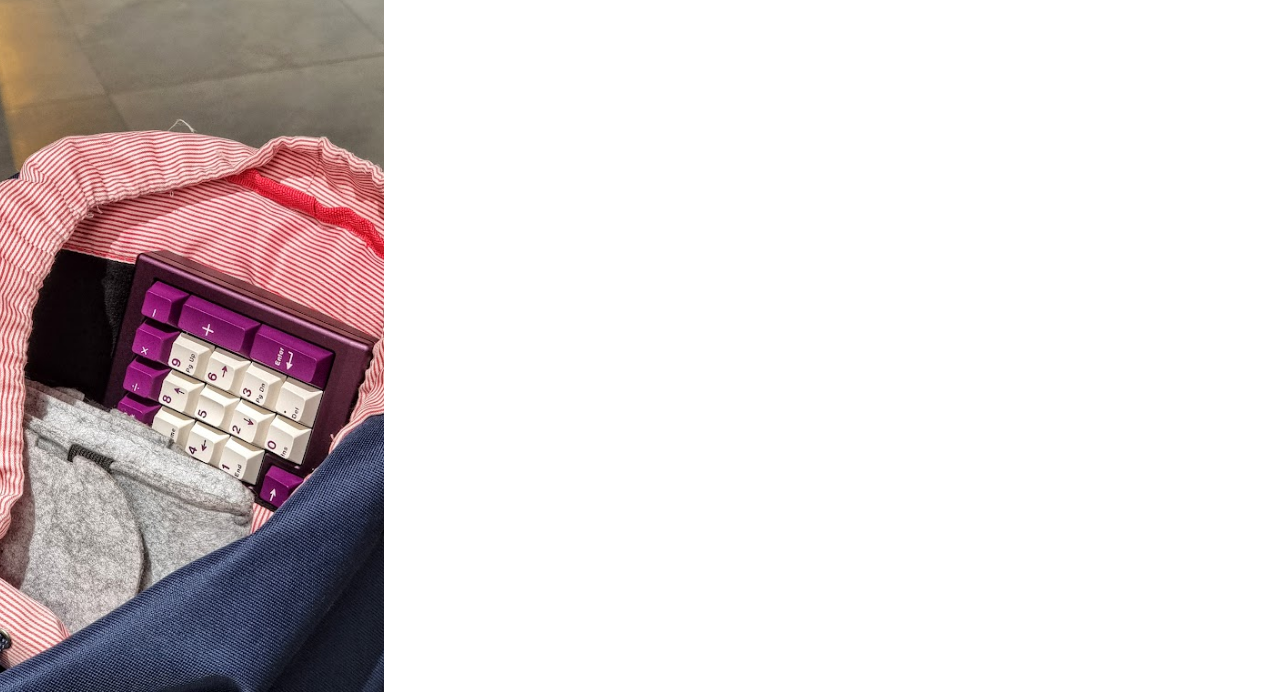
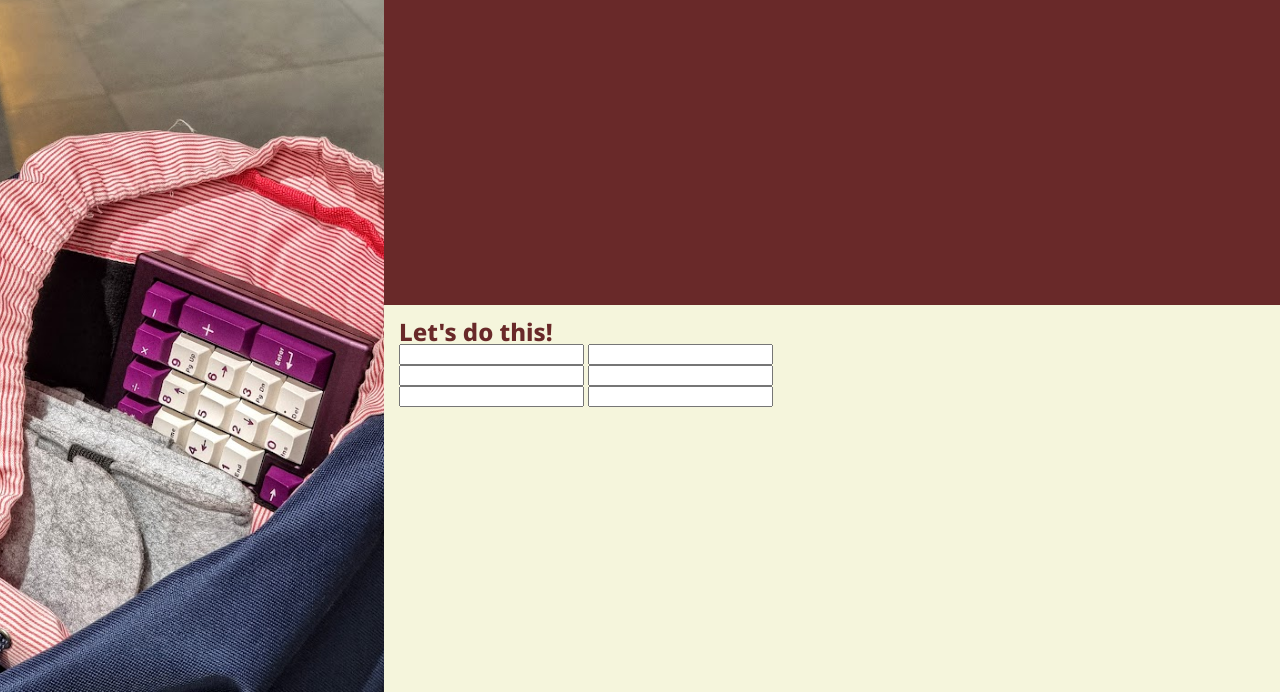
Before and after one commit to Omarpixel9/odin-signup-form, a plain HTML site: page index.html in a window 1280 px wide. Shown: the part 108-800 px from the top of the page. Drawn offline with Linux system fonts and the light colour scheme.

Commit message:
modifed: more styling

```diff
--- a/index.html
+++ b/index.html
@@ -18,7 +18,33 @@
             </div>
         </aside>
         <div id="right-container">
-
+            <header>
+                <p>This is not a real online service! You know you need something like this in your life to help you
+                    realize your deepest dreams.</p>
+                <p>Sign up <em>now</em> to get started.</p>
+                <p>You <em>know</em> you want to.</p>
+            </header>
+            <form action="#">
+                <h1>Let's do this!</h1>
+                <fieldset>
+                    <label for=""></label>
+                    <input type="text">
+                    <label for=""></label>
+                    <input type="text">
+                </fieldset>
+                <fieldset>
+                    <label for=""></label>
+                    <input type="text">
+                    <label for=""></label>
+                    <input type="text">
+                </fieldset>
+                <fieldset>
+                    <label for=""></label>
+                    <input type="text">
+                    <label for=""></label>
+                    <input type="text">
+                </fieldset>
+            </form>
         </div>
     </main>
 </body>
--- a/signup.css
+++ b/signup.css
@@ -1,4 +1,14 @@
 @import url("https://fonts.googleapis.com/css2?family=Noto+Sans:ital,wght@0,400;0,500;0,600;0,700;0,800;0,900;1,400;1,500;1,600;1,700;1,800;1,900&display=swap");
+:root {
+  --burgundybrown: rgb(105, 41, 41);
+}
+h1 {
+  font-size: 1.5rem;
+  font-weight: 800;
+}
+em {
+  font-style: italic;
+}
 body {
   font-family: "Noto Sans", sans-serif;
   height: 100vh;
@@ -26,3 +36,19 @@ aside #logo-container {
 aside #logo-container h1::before {
   content: "😭";
 }
+#right-container {
+  height: 100%;
+  color: beige;
+  background-color: var(--burgundybrown);
+  display: flex;
+  flex-direction: column;
+  gap: 25px;
+}
+#right-container > * {
+  flex: 1;
+  padding: 15px;
+}
+#right-container form {
+  background-color: beige;
+  color: var(--burgundybrown);
+}
```
